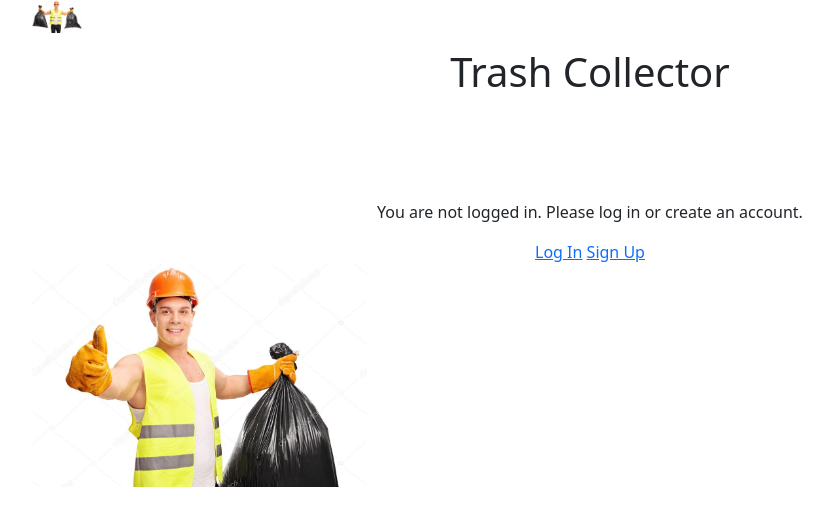
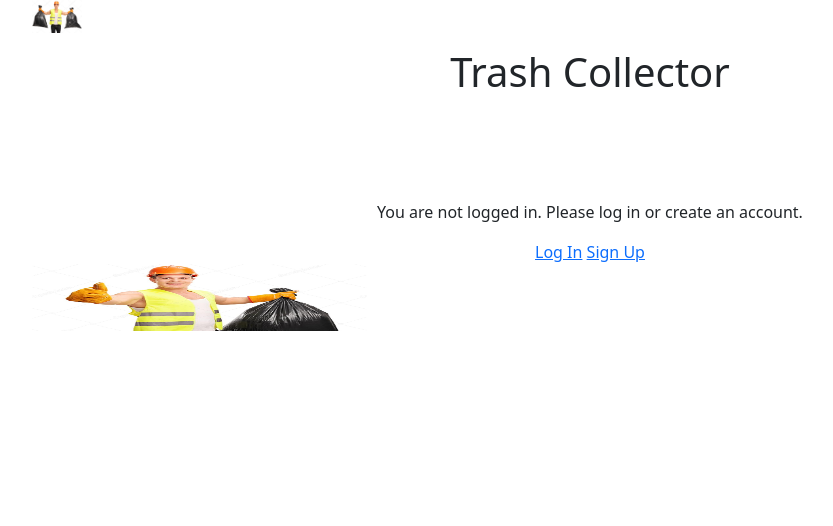
Before and after one commit to joeylking/TrashCollector, a Django app: page / in a window 1280 px wide. Shown: the top 526 px of the page, without its empty margins (50-883 px from the left). Run offline with Django 3.2, Linux system fonts and the light colour scheme.

Commit message:
Added height percentage.

```diff
--- a/trash_collector/templates/base.html
+++ b/trash_collector/templates/base.html
@@ -22,7 +22,7 @@
         <div class="row">
           <div class="col-2">
             <div class="Stock Image">
-              <img src = "/Trash_Collector_Photos/Man_Flexes_With_Garbage.jpg" style="width: 30%;">
+              <img src = "/Trash_Collector_Photos/Man_Flexes_With_Garbage.jpg" style="width: 30%; height:30%;">
             </div>
           </div>
           <div class="col-8" align="center">
@@ -33,7 +33,7 @@
           </div>
           <div class="col-2"></div>
             <div class="Stock Image">
-              <img src = "/Trash_Collector_Photos/Thumbs_Up.jpg" style="width: 30%;">
+              <img src = "/Trash_Collector_Photos/Thumbs_Up.jpg" style="width: 30%; height:30%;">
             </div>
         </div>
       </div>
```
